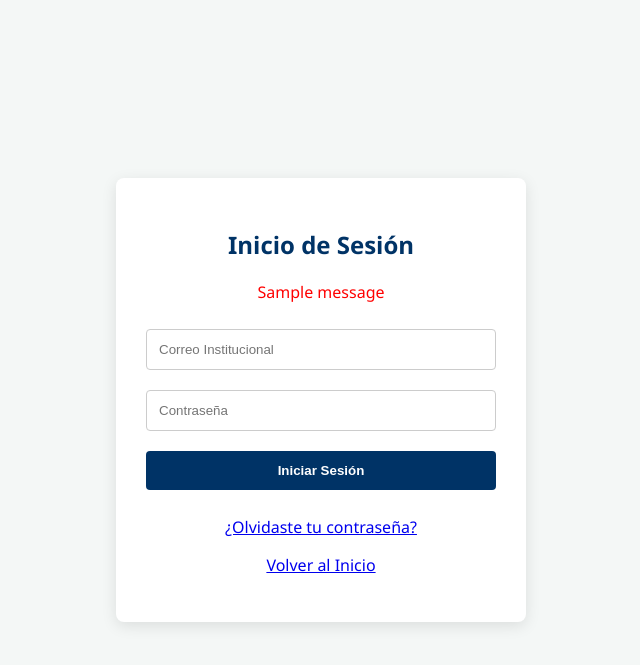
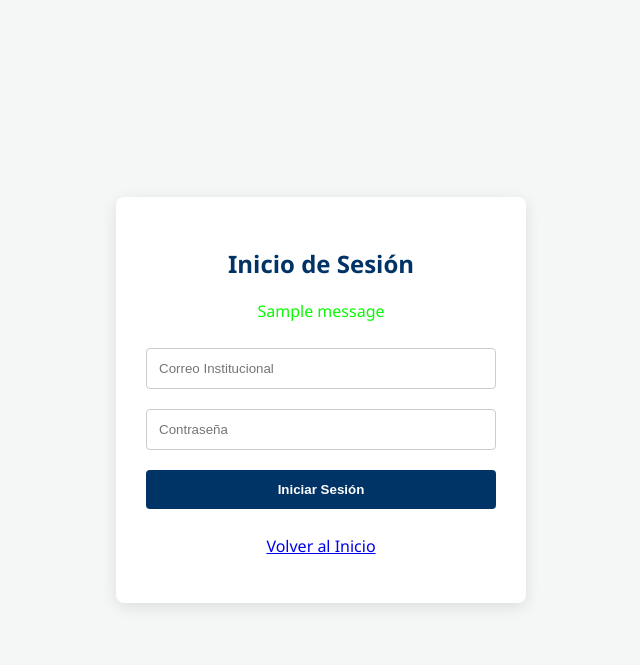
Before and after one commit to TrvpChylt/Sistema_Universidad, a Flask app: page /login in a window 1280 px wide. Shown: the top 665 px of the page, without its empty margins (319-959 px from the left). Run offline with Flask 3, Linux system fonts and the light colour scheme; one stand-in notice (Sample message) is shown.

Commit message:
Cambios para mejor entendimiento

```diff
--- a/init_db.py
+++ b/init_db.py
@@ -30,5 +30,3 @@ cur.executemany("INSERT INTO materias (nombre_materia, carrera_id) VALUES (?, ?)
 
 connection.commit()
 connection.close()
-
-print("Base de datos SQLite lista con carreras y materias vinculadas.")
--- a/schema.sql
+++ b/schema.sql
@@ -2,7 +2,7 @@ DROP TABLE IF EXISTS materias;
 CREATE TABLE materias (
     id INTEGER PRIMARY KEY AUTOINCREMENT,
     nombre_materia TEXT NOT NULL,
-    carrera_id INTEGER, -- Asegúrate que se llame carrera_id
+    carrera_id INTEGER,
     FOREIGN KEY (carrera_id) REFERENCES carreras_universitarias (id)
 );
 
--- a/templates/inscripcion.html
+++ b/templates/inscripcion.html
@@ -37,7 +37,6 @@
 
                     if (!idCarrera) return;
 
-                    // Llamamos a nuestra ruta de Flask
                     fetch('/obtener_materias/' + idCarrera)
                         .then(response => response.json())
                         .then(data => {
--- a/templates/login.html
+++ b/templates/login.html
@@ -16,7 +16,7 @@
             {% with messages = get_flashed_messages() %}
               {% if messages %}
                 {% for message in messages %}
-                  <p style="color: red;">{{ message }}</p>
+                  <p style="color: rgb(8, 250, 0);">{{ message }}</p>
                 {% endfor %}
               {% endif %}
             {% endwith %}
@@ -27,7 +27,6 @@
             <button type="submit">Iniciar Sesión</button>
         </form>
 
-        <p><a href="#">¿Olvidaste tu contraseña?</a></p>
         <p><a href="{{ url_for('index') }}">Volver al Inicio</a></p>
     </div>
 </body>
```
